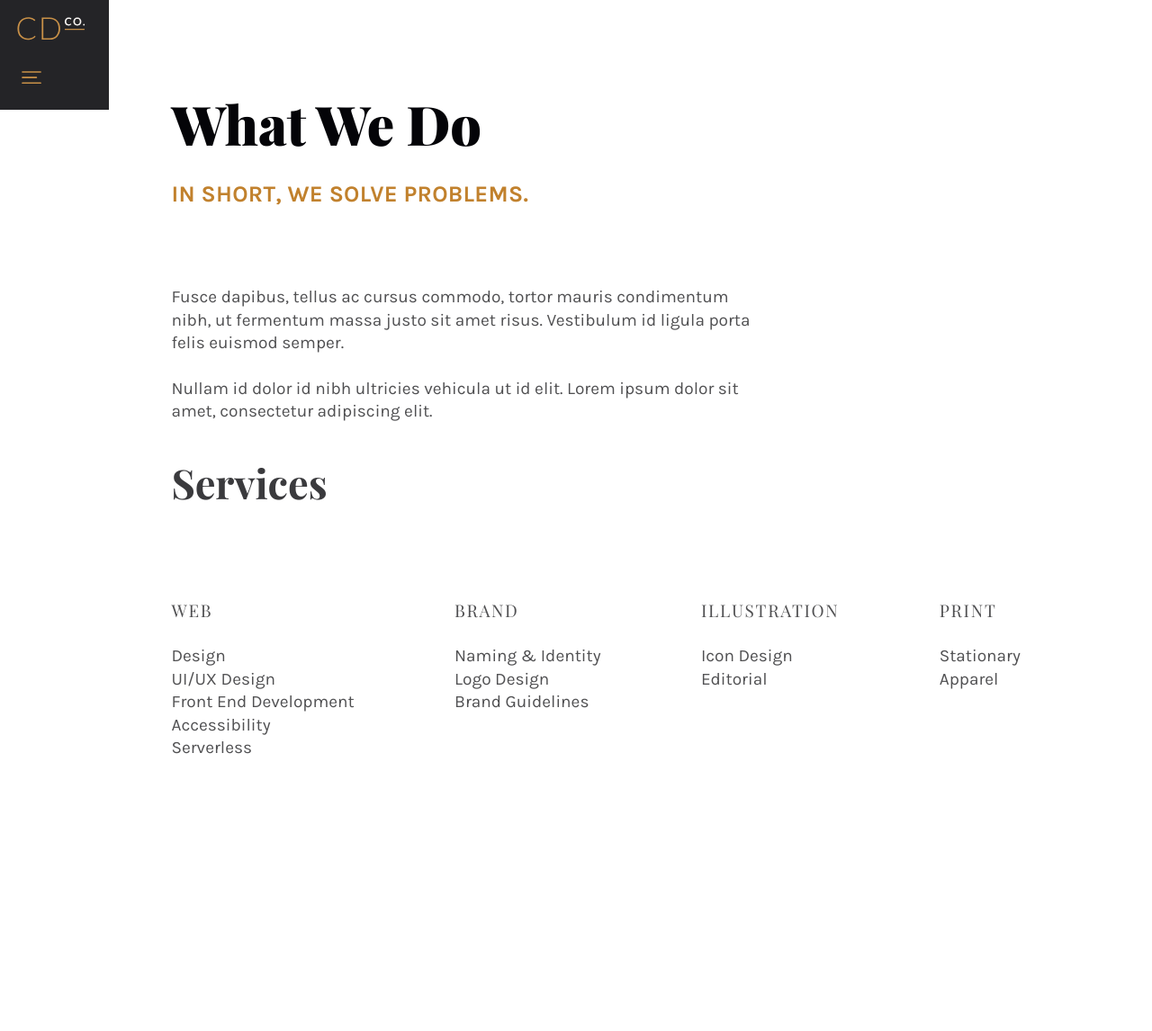
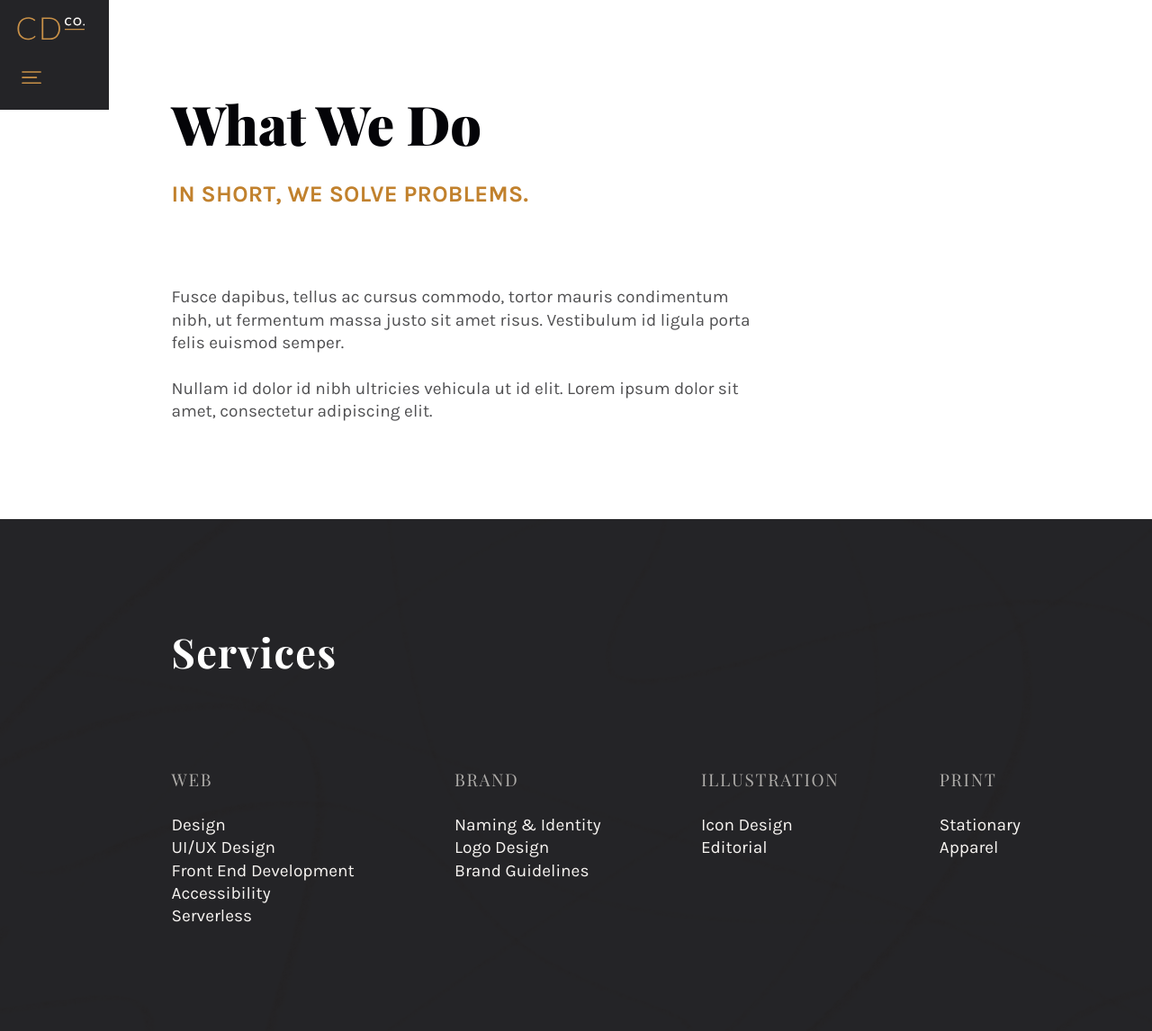
Before and after one commit to claxondesignco/claxondesignco.github.io, a Jekyll site: the page built from services.md, in a window 1280 px wide. Shown: the whole page at 90% size. Built offline with Jekyll 4.4.1, drawn with Linux system fonts in a browser that asks for light colours; nearby versions of some CDN libraries; comment, search, counter and statistics services are not loaded; before the commit the page ends 959 px from its top, so only the background shows below that.

Commit message:
Added sketch background to Services section.

```diff
--- a/index.html
+++ b/index.html
@@ -14,7 +14,7 @@
   <img srcset="/assets/images/hero.jpg 1x, /assets/images/hero@2x.jpg 2x" class="aside" alt="Photograph of a computer on a desk">
 </section>
 
-<section class="dark">
+<section class="dark sketch">
 
 <div aria-hidden="true" class="section-title"><span>Services</span></div>
 {% include sections-services.md %}
--- a/services.md
+++ b/services.md
@@ -15,4 +15,8 @@
 
 Nullam id dolor id nibh ultricies vehicula ut id elit. Lorem ipsum dolor sit amet, consectetur adipiscing elit.
 
+</section>
+
+<section class="dark sketch">
 {% include sections-services.md %}
+</section>
```
